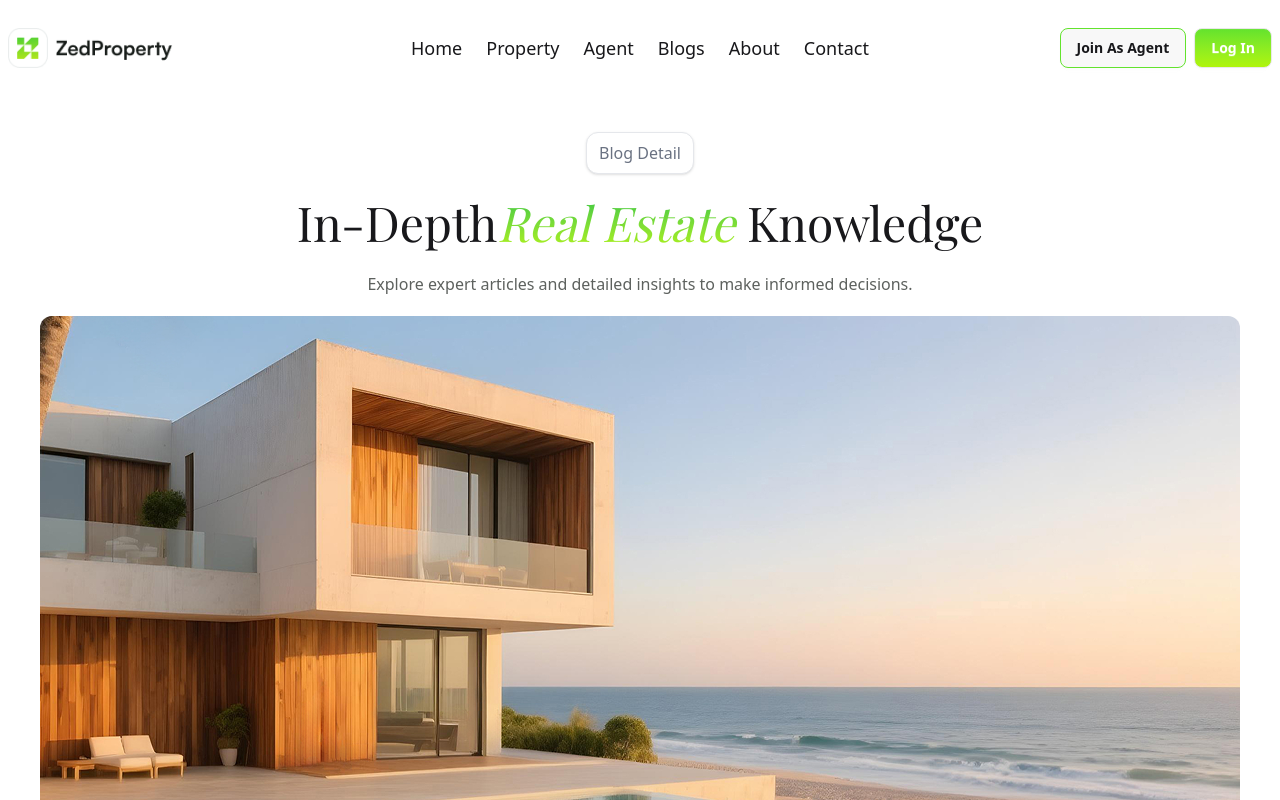
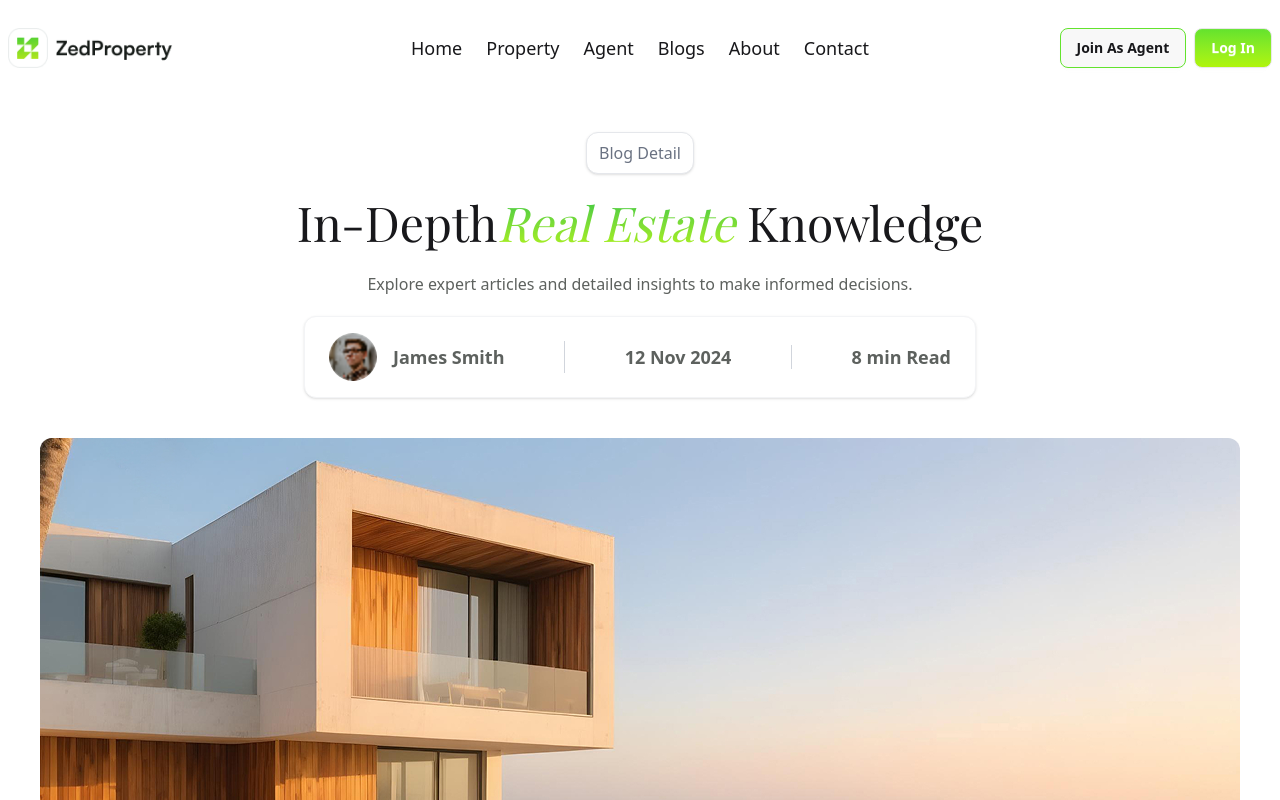
Before and after one commit to Jubayerhusain/zed-property, a React (Vite) app: page /blog-details/1 in a window 1280 px wide. Shown: the top 800 px of the page. Built offline with nearby package versions, Linux system fonts and the light colour scheme.

Commit message:
blog details uplod

```diff
--- a/src/components/BlogDetails/Details.jsx
+++ b/src/components/BlogDetails/Details.jsx
@@ -1,11 +1,13 @@
 import React from "react";
+
 import imag1 from "../../assets/Blog-assets/Blog Image.png";
 import imag2 from "../../assets/Blog-assets/Section 2 Image.png";
+import img from "../../assets/Blog-assets/Author Image.png";
 
 const Details = () => {
   return (
     <div>
-      <div className=" mx-5 sm:mx-10" >
+      <div className=" mx-5 sm:mx-10">
         <div className=" text-center py-5">
           <button class=" text-[16px] mt-4 px-3 py-2 bg-white text-gray-500 border border-gray-200 rounded-xl shadow-sm hover:shadow-md transition">
             Blog Detail
@@ -24,6 +26,32 @@ const Details = () => {
             Explore expert articles and detailed insights to make informed
             decisions.
           </p>
+
+          <div className="flex  mx-auto items-center justify-between gap-6 rounded-xl border border-gray-100 my-5 px-6 py-4 w-full max-w-2xl bg-white shadow-sm">
+            {/* Profile */}
+            <div className="flex items-center gap-4">
+              <img
+                src={img}
+                alt="profile"
+                className="w-12 h-12 rounded-full object-cover"
+              />
+              <h2 className="text-lg font-semibold text-[#171C19B2]">
+                James Smith
+              </h2>
+            </div>
+
+            {/* Divider */}
+            <div className="h-8 w-px bg-gray-300"></div>
+
+            {/* Date */}
+            <p className="text-lg font-semibold text-[#171C19B2]">12 Nov 2024</p>
+
+            {/* Divider */}
+            <div className="h-6 w-px bg-gray-300"></div>
+
+            {/* Read Time */}
+            <p className="text-lg font-semibold text-[#171C19B2]">8 min Read</p>
+          </div>
         </div>
         <div>
           <div className="w-full h-[266px] sm:h-[540px] rounded-xl">
@@ -53,19 +81,19 @@ const Details = () => {
           {/* 3rd  */}
           <div>
             <h1 className=" text-xl text-[#171C19B2] py-5 border-b border-gray-100 font-medium">
-                Why Invest in Property?
+              Why Invest in Property?
             </h1>
           </div>
           {/* 4th  */}
           <div>
             <h1 className=" text-xl text-[#171C19B2] py-5 border-b border-gray-100 font-medium">
-                Choosing the Right Property
+              Choosing the Right Property
             </h1>
           </div>
           {/* 5th  */}
           <div>
             <h1 className=" text-xl text-[#171C19B2] py-5  font-medium">
-                Long-term Strategy in Property Investment
+              Long-term Strategy in Property Investment
             </h1>
           </div>
         </div>
@@ -132,9 +160,15 @@ const Details = () => {
           </div>
           {/* 4th */}
           <div className="pb-5">
-            <h1 className="text-[24px] font-semibold">Long-term Strategy in Property Investment</h1>
+            <h1 className="text-[24px] font-semibold">
+              Long-term Strategy in Property Investment
+            </h1>
             <h2 className="text-lg text-[#171C19B2] font-medium">
-                Property investment is a long-term game. Focus on purchasing properties with good growth potential and make repairs or renovations to increase their value. Diversify your property portfolio to reduce risk and maintain financial stability in the long run.
+              Property investment is a long-term game. Focus on purchasing
+              properties with good growth potential and make repairs or
+              renovations to increase their value. Diversify your property
+              portfolio to reduce risk and maintain financial stability in the
+              long run.
             </h2>
           </div>
         </div>
```
Also changed, not shown: src/assets/Blog-assets/Author Image.png (added).
